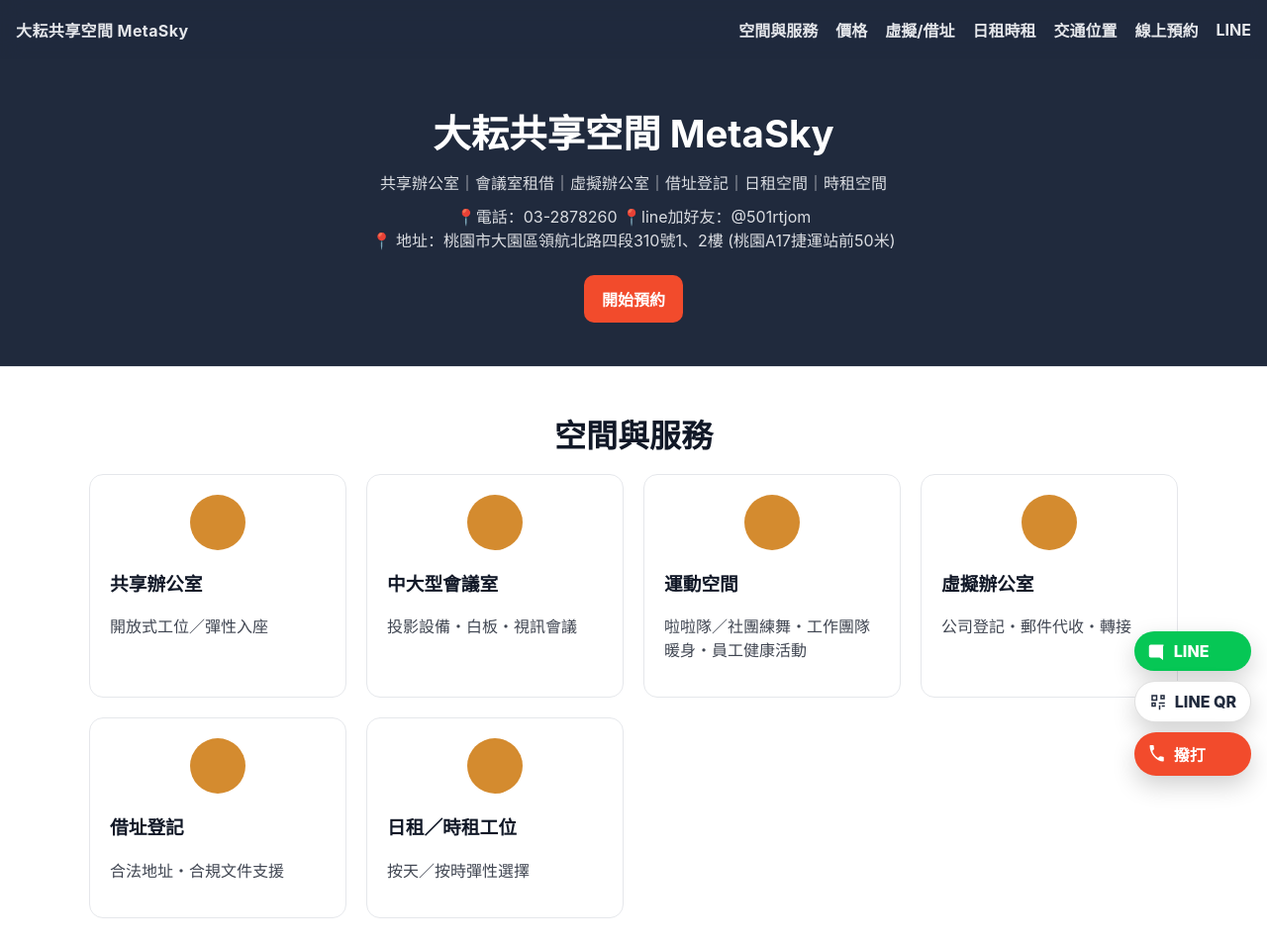
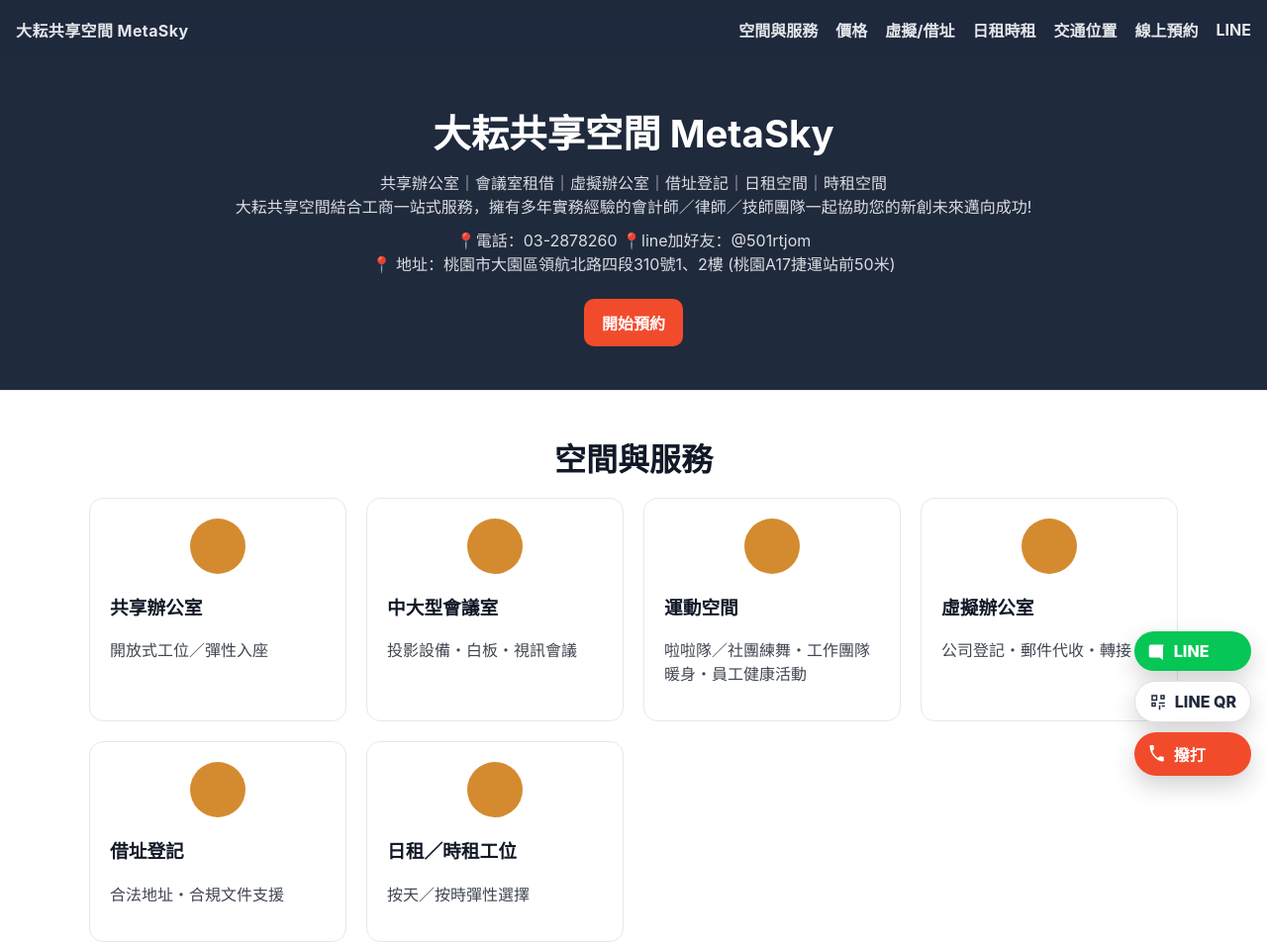
Before and after one commit to metasky092web/metaskyweb, a plain HTML site: page index.html in a window 1280 px wide. Shown: the top 955 px of the page at 99% size. Drawn offline with Linux system fonts and the light colour scheme.

Commit message:
Update index.html

```diff
--- a/index.html
+++ b/index.html
@@ -114,7 +114,7 @@ LINE QR
 <header class="hero">
 <div class="container">
 <h1>大耘共享空間 MetaSky</h1>
-<p>共享辦公室｜會議室租借｜虛擬辦公室｜借址登記｜日租空間｜時租空間</p>
+<p>共享辦公室｜會議室租借｜虛擬辦公室｜借址登記｜日租空間｜時租空間<br>大耘共享空間結合工商一站式服務，擁有多年實務經驗的會計師／律師／技師團隊一起協助您的新創未來邁向成功!</p>
 <p class="muted">📍電話：03-2878260 📍line加好友：@501rtjom <br>📍 地址：桃園市大園區領航北路四段310號1、2樓 (桃園A17捷運站前50米)</p>
 <div class="cta">
 <a class="btn btn-primary" href="https://calendar.app.google/Spbbk614mnnTr4cc9" target="_blank" rel="noopener">開始預約</a>
```
